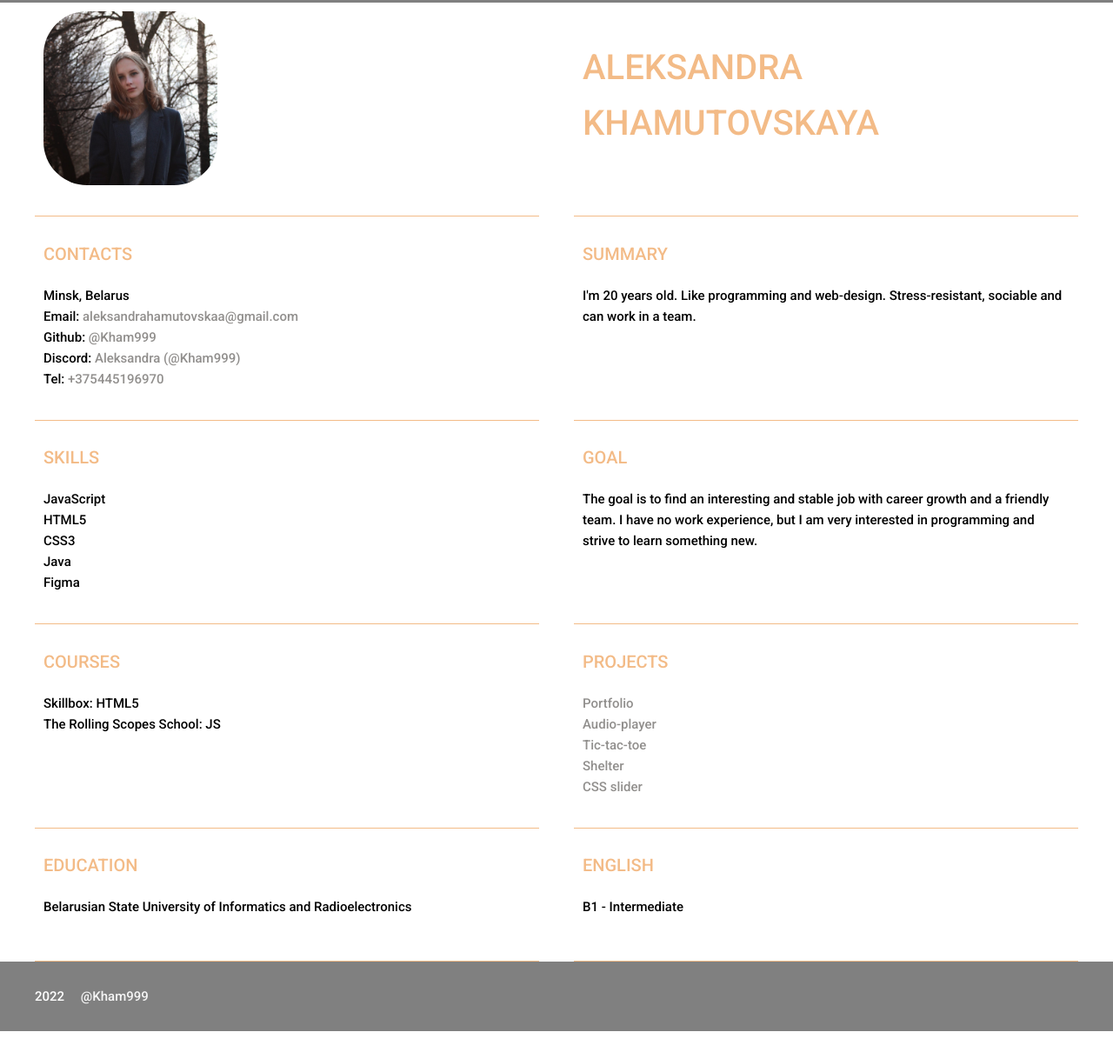
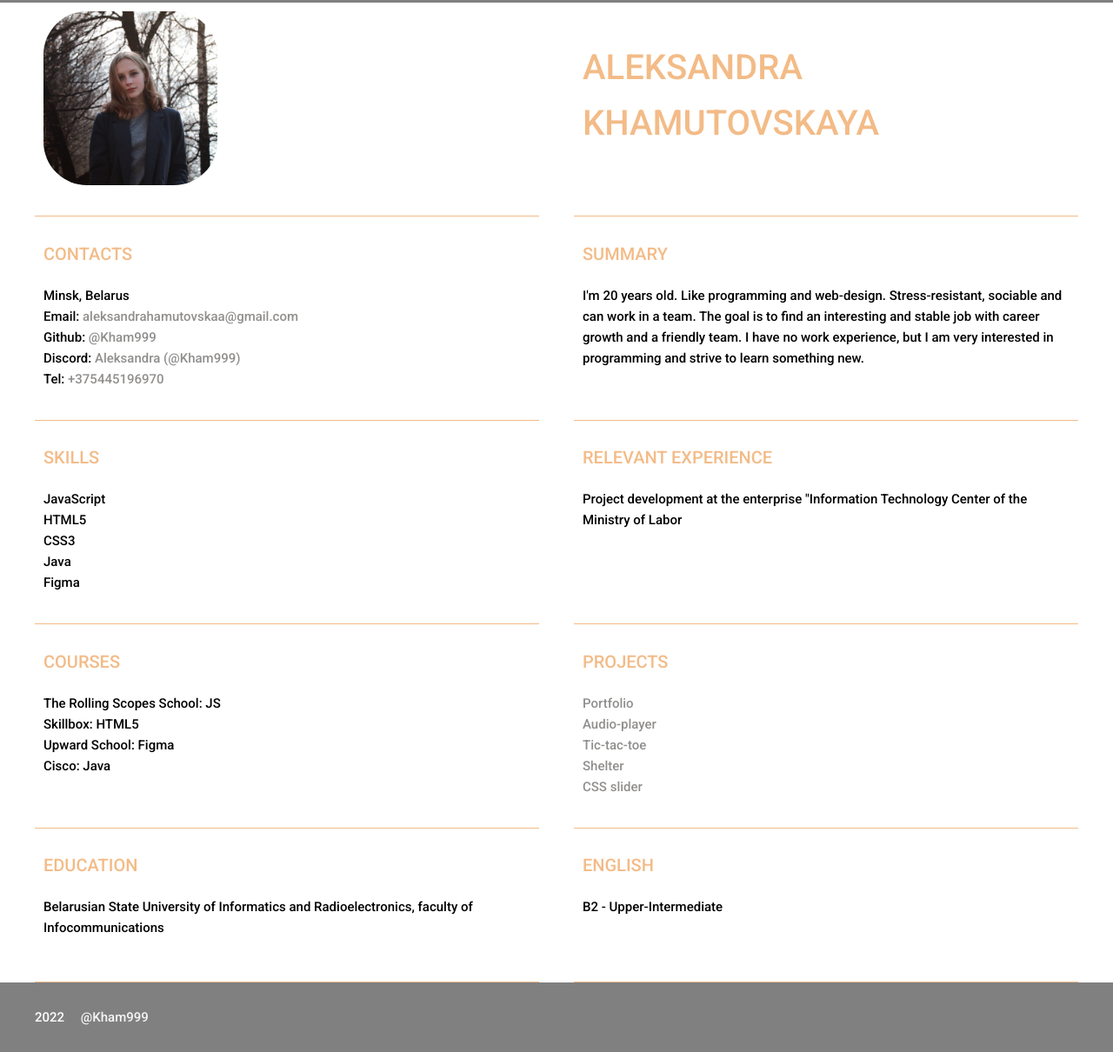
Before and after one commit to Kham999/myCV, a plain HTML site: page myCV/index.html in a window 1280 px wide. Shown: the part 51-1261 px from the top of the page at 87% size. Before the commit the page ends 1237 px from the top, so only its background shows below. Drawn offline with Linux system fonts and the light colour scheme.

Commit message:
feat: change index.html

```diff
--- a/myCV/index.html
+++ b/myCV/index.html
@@ -47,7 +47,7 @@
 
     <section class="section" id="summary">
         <h2 class="section-title">summary</h2>
-        <p>I'm 20 years old. Like programming and web-design. Stress-resistant, sociable and can work in a team.</p>
+        <p>I'm 20 years old. Like programming and web-design. Stress-resistant, sociable and can work in a team. The goal is to find an interesting and stable job with career growth and a friendly team. I have no work experience, but I am very interested in programming and strive to learn something new.</p>
     </section>
 
     <section class="section" id="skills">
@@ -63,8 +63,8 @@
     </section>
 
     <section class="section" id="goal">
-        <h2 class="section-title">goal</h2>
-        <p>The goal is to find an interesting and stable job with career growth and a friendly team. I have no work experience, but I am very interested in programming and strive to learn something new.
+        <h2 class="section-title">RELEVANT EXPERIENCE</h2>
+        <p>Project development at the enterprise "Information Technology Center of the Ministry of Labor
         </p>
 
     </section>
@@ -72,8 +72,10 @@
     <section class="section" id="courses">
         <h2 class="section-title">courses</h2>
     <ul class="section-list">
+        <li>The Rolling Scopes School: JS</li>
         <li>Skillbox: HTML5</li>
-        <li>The Rolling Scopes School: JS</li>
+        <li>Upward School: Figma</li>
+        <li>Cisco: Java</li>
     </ul>
     </section>
 
@@ -90,12 +92,12 @@
 
     <section class="section" id="education">
         <h2 class="section-title">education</h2>
-        <p>Belarusian State University of Informatics and Radioelectronics</p>
+        <p>Belarusian State University of Informatics and Radioelectronics, faculty of Infocommunications</p>
     </section>
 
     <section class="section" id="english">
         <h2 class="section-title">english</h2>
-        <p>B1 - Intermediate</p>
+        <p>B2 - Upper-Intermediate</p>
     </section>
 </div>
 </main>
```
